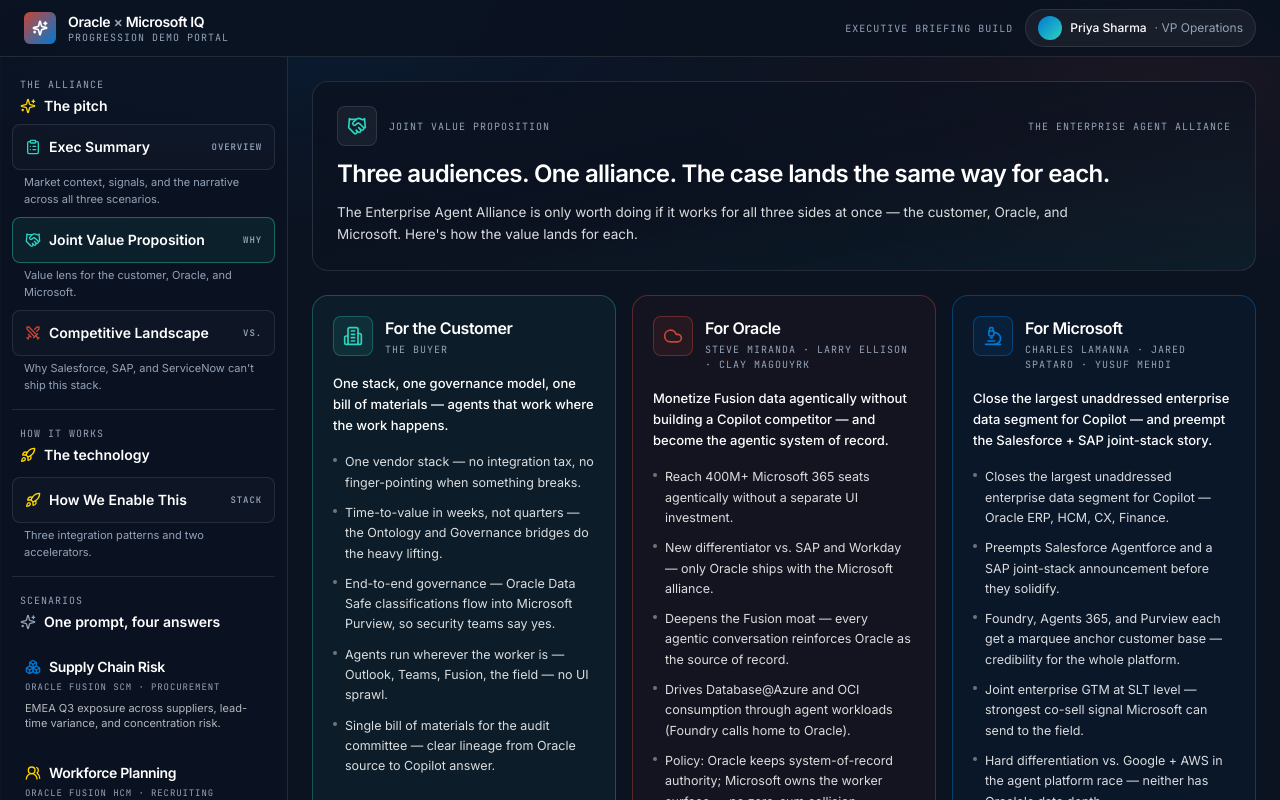
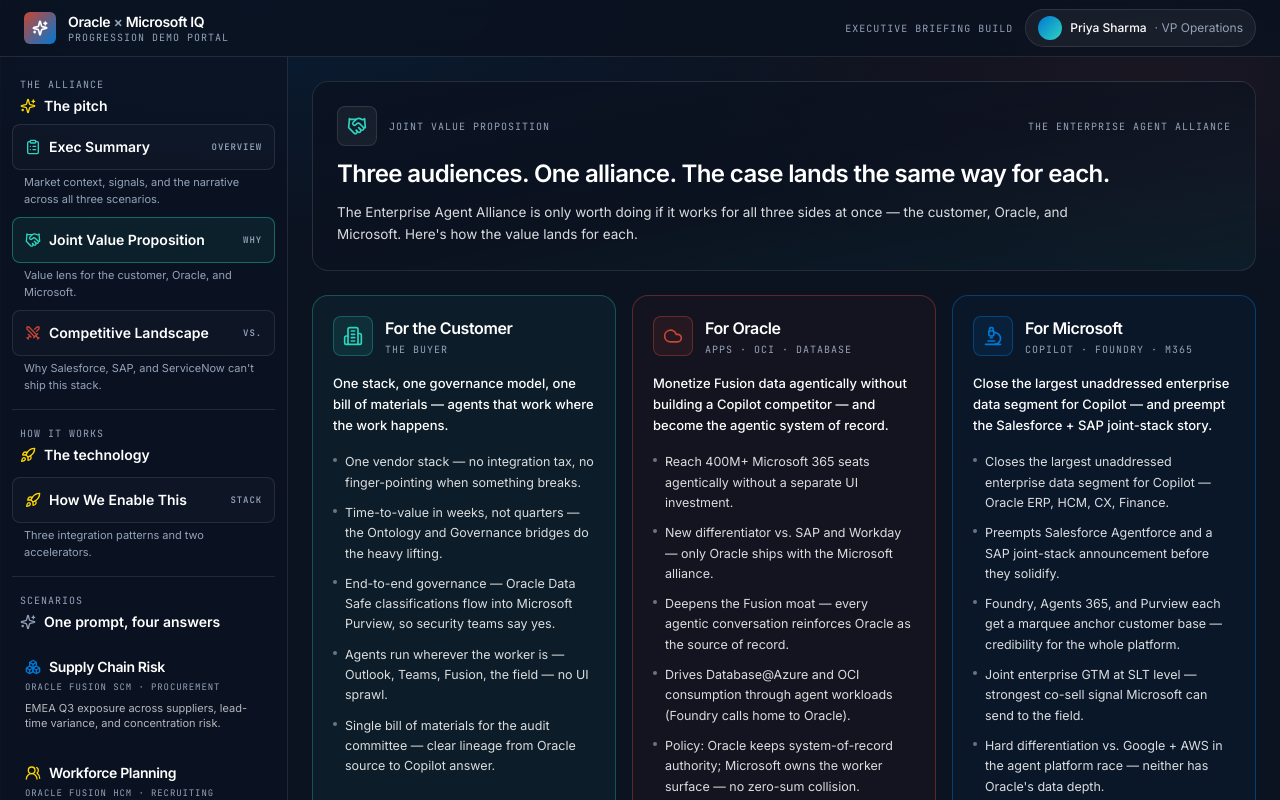
Before and after one commit to Kalyankaki/oracle-microsoft-iq-portal, a Next.js app: page /joint-value in a window 1280 px wide. Shown: the top 800 px of the page. Built offline with nearby package versions, Linux system fonts and the light colour scheme.

Commit message:
chore(portal): remove named individuals from joint value proposition
Replaces the Oracle and Microsoft executive name lists with neutral product-line labels (Apps · OCI · Database / Copilot · Foundry · M365).

```diff
--- a/src/app/(portal)/joint-value/page.tsx
+++ b/src/app/(portal)/joint-value/page.tsx
@@ -25,7 +25,7 @@
   },
   {
     audience: "For Oracle",
-    audienceShort: "Steve Miranda · Larry Ellison · Clay Magouyrk",
+    audienceShort: "Apps · OCI · Database",
     headline:
       "Monetize Fusion data agentically without building a Copilot competitor — and become the agentic system of record.",
     bullets: [
@@ -39,7 +39,7 @@
   },
   {
     audience: "For Microsoft",
-    audienceShort: "Charles Lamanna · Jared Spataro · Yusuf Mehdi",
+    audienceShort: "Copilot · Foundry · M365",
     headline:
       "Close the largest unaddressed enterprise data segment for Copilot — and preempt the Salesforce + SAP joint-stack story.",
     bullets: [
```
